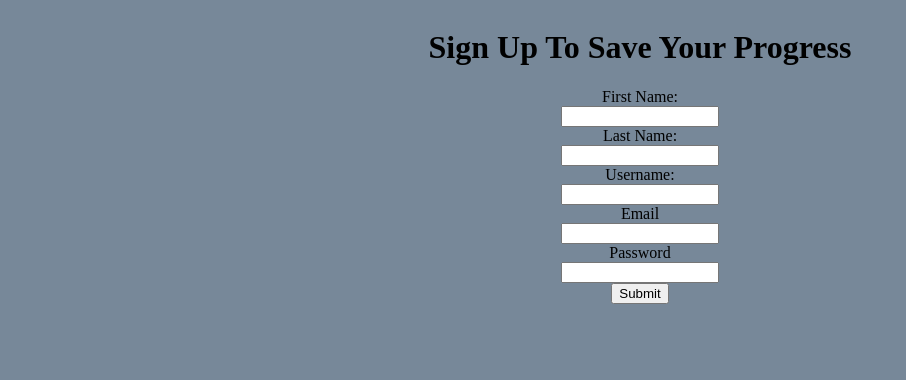
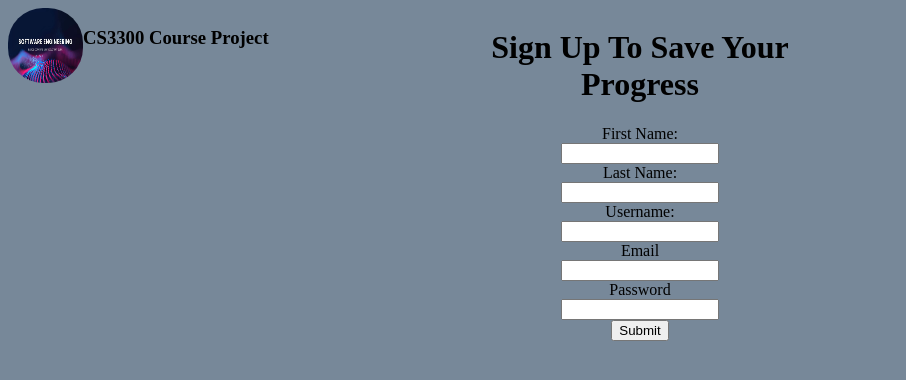
Before and after one commit to tgardne3/CS3300-Course-Project, a plain HTML site: page web_page/sign-up.html in a window 1280 px wide. Shown: the whole page, without its empty margins (0-906 px from the left). Drawn offline with Linux system fonts and the light colour scheme.

Commit message:
styling nav links and adding test images/test site styles

```diff
--- a/web_page/sign-up.html
+++ b/web_page/sign-up.html
@@ -15,9 +15,21 @@ class: CS3300
   <body style="background-color: lightslategray">
     <!--HEADER-->
     <div class="header-container">
+      <!--Left Header-->
+      <div class="left-header">
+        <a href="./index.html">
+          <img src="./images/test_image.webp" alt="site logo here"/>
+          <h3>CS3300 Course Project</h3>
+        </a>
+      </div>
+
+      <!--Center Header-->
       <div class="center-header">
         <h1>Sign Up To Save Your Progress</h1>
       </div>
+
+      <!--Right Header-->
+      <div class="right-header"></div>
     </div>
     <!--END HEADER-->
 
--- a/web_page/styles.css
+++ b/web_page/styles.css
@@ -9,23 +9,37 @@ class: CS3300
     display: flex;
     justify-content: space-between;
 }
-.left-header {
+.header-container a {
+    color: inherit;
+    text-decoration: none;
+}
+.left-header,
+.left-header h2,
+.left-header a {
+    flex: 1;
+    display: flex;
     text-align: left;
-    flex: 1;
+    flex-direction: row;
+}
+.left-header img {
+    width: 75px;
+    height: 75px;
+    border-radius: 35px;
 }
 .center-header {
     text-align: center;
     flex: 1;
 }
+.center-header img {
+    width: 400px;
+    height: 150px;
+    border-radius: 15px;
+}
 .right-header {
     text-align: right;
     flex: 1;
 }
-.center-header img {
-    width: 500px;
-    height: 200px;
-    border-radius: 15px;
-}
+
 /*End Page Headers*/
 
 /*Games List*/
@@ -39,8 +53,8 @@ class: CS3300
    text-align: left;
 }
 .game img {
-    width: 100px;
-    height: 50px;
+    width: 150px;
+    height: 75px;
     border-radius: 5px;
 }
 /*END Games List*/
```
Also changed, not shown: web_page/index.html (+2 -1 lines), web_page/sign-in.html (+13 -1 lines).
